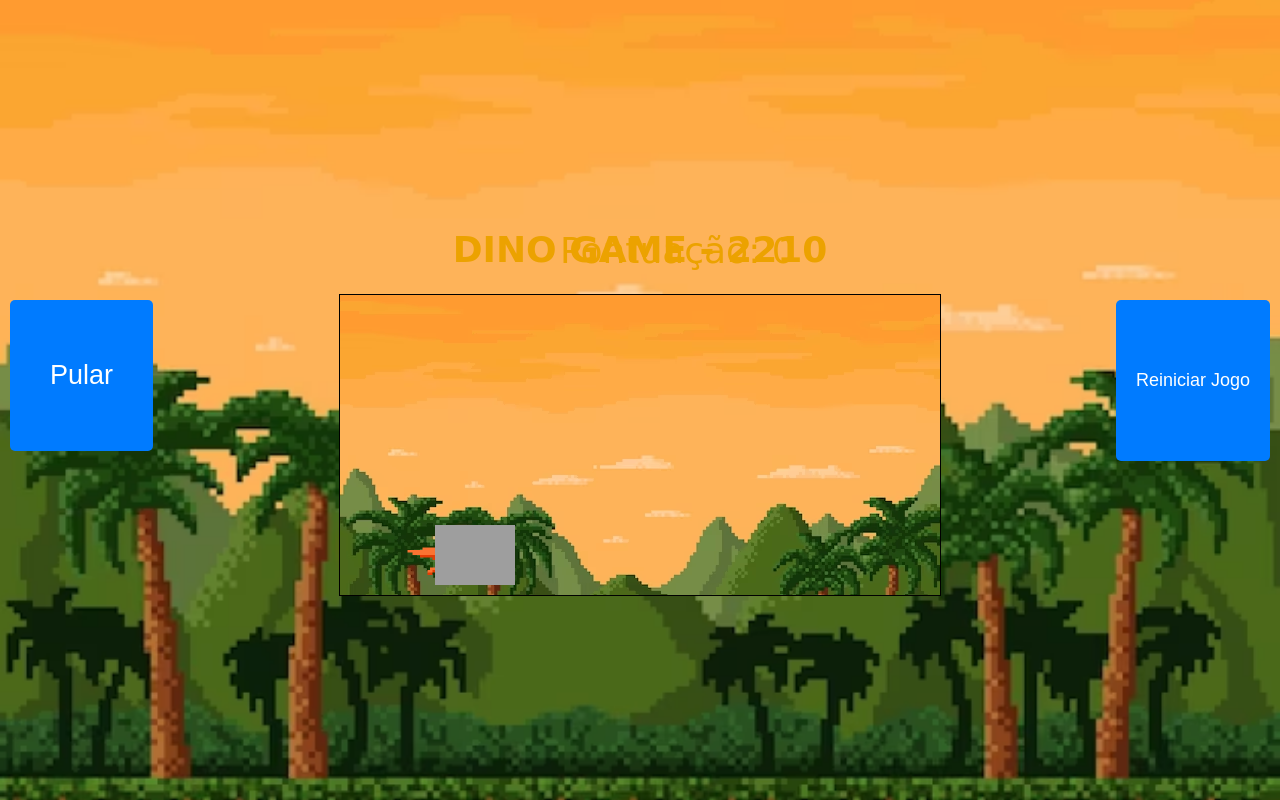
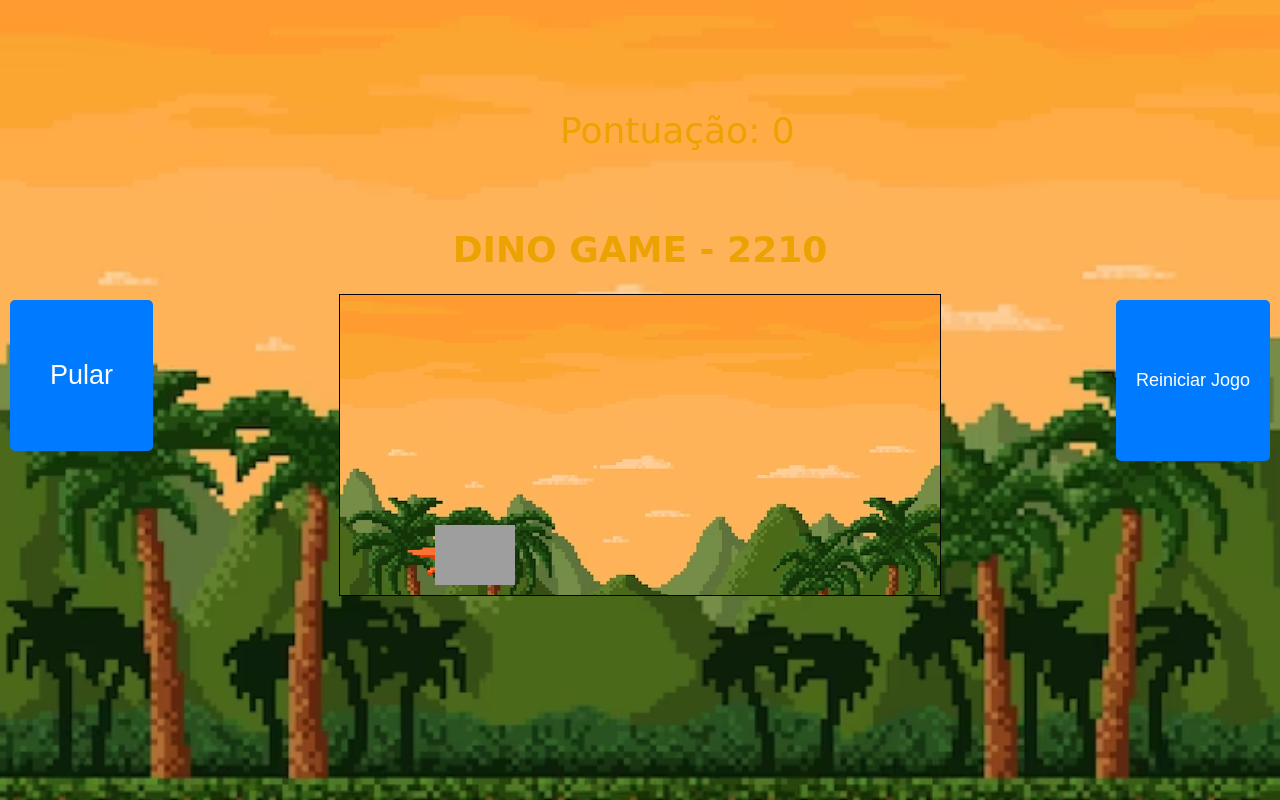
Before and after one commit to DevJean7/dinogame, a plain HTML site: page index.html in a window 1280 px wide. Drawn offline with Linux system fonts and the light colour scheme; grey boxes are pictures that could not be loaded.

Commit message:
Add files via upload

```diff
--- a/index.html
+++ b/index.html
@@ -117,7 +117,7 @@
 
     .score {
       position: absolute;
-      top: -50px;
+      top: -170px;
       left: 280px;
       padding: 280px;
       /* Posiciona a pontuação no canto superior direito */
```
